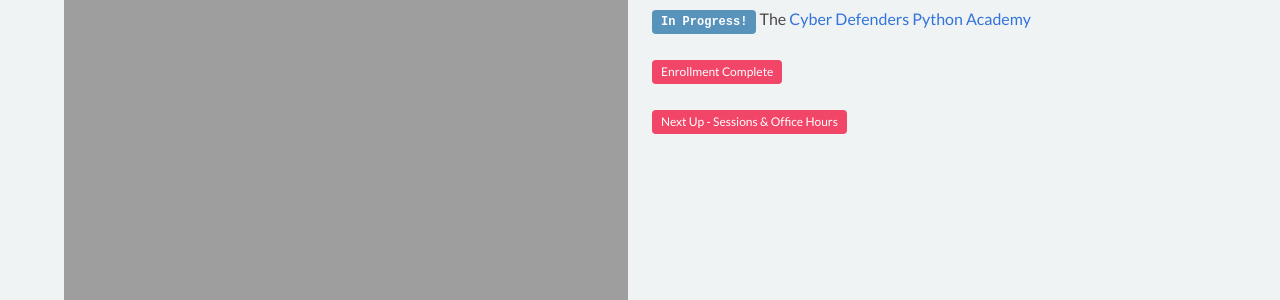
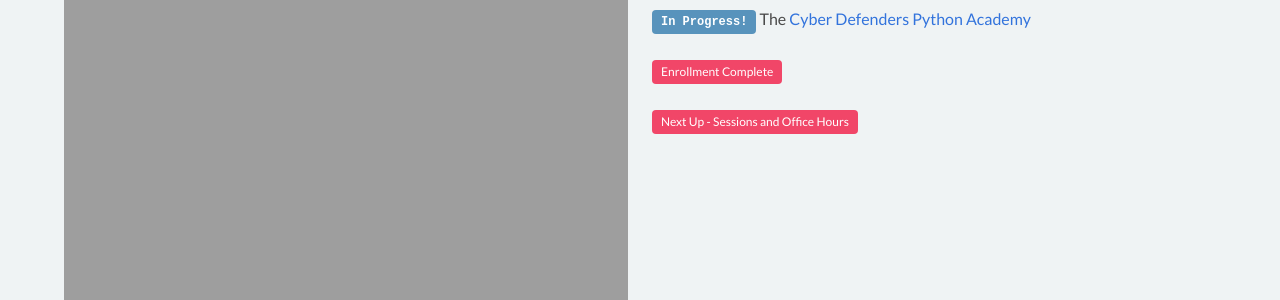
Before and after one commit to cyberdefendersprogram/www-homepage, a Jekyll site: the page built from pages/programs/cd-growthsector-python.md, in a window 1280 px wide and 900 px high, scrolled down 409 px. Shown: the part 146-446 px from the top of the window. Built offline with Jekyll 4.4.1, drawn with Linux system fonts in a browser that asks for light colours; nearby versions of some CDN libraries; some of the changed text lies outside the part shown.

Commit message:
Update on next up

```diff
--- a/pages/programs/cd-growthsector-python.md
+++ b/pages/programs/cd-growthsector-python.md
@@ -28,7 +28,7 @@ Python is a widely used and fast growing programming language which is in high d
                 <br/> <br/>
                 <span class="tag is-danger">Enrollment Complete</span>
                 <br/> <br/>
-                <span class="tag is-danger">Next Up - Sessions & Office Hours</span>
+                <span class="tag is-danger">Next Up - Sessions and Office Hours</span>
                 <br/> <br/>
             </div>
             </p>
```
Also changed, not shown: other parts of pages/programs/cd-growthsector-python.md (+1 -1 lines).
